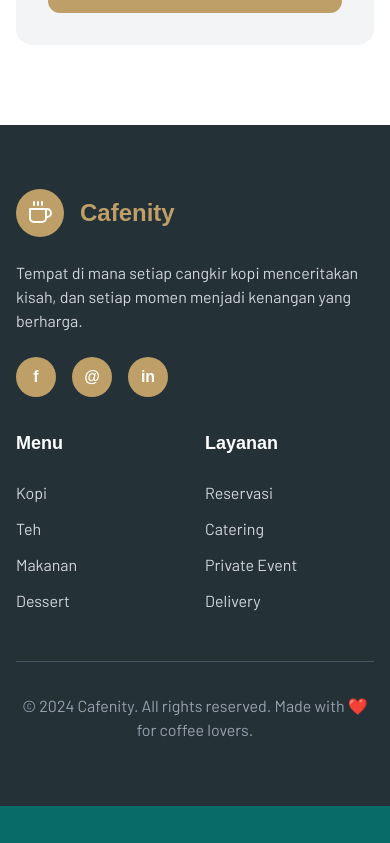
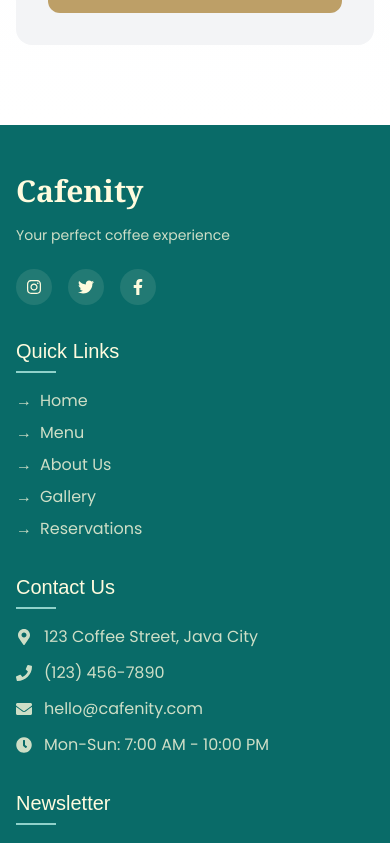
Before and after one commit to IkyPtr/cafenity-frontend, a React (Vite) app: page / in a window 390 px wide. Shown: the part 7135-7978 px from the top of the page. Built offline with nearby package versions, Linux system fonts and the light colour scheme; a web font is replaced by a local one.

Commit message:
modifikasi vercel 1

```diff
--- a/src/App.jsx
+++ b/src/App.jsx
@@ -2,8 +2,8 @@ import React from "react";
 import "./assets/tailwind.css";
 import { Route, Routes } from "react-router-dom";
 import { Suspense } from "react";
-import MenuPage from "./pages/MenuPage";
-import ReservationPage from "./pages/ReservationPage";
+// import MenuPage from "./pages/MenuPage";
+// import ReservationPage from "./pages/ReservationPage";
 const CoffeeLoading = React.lazy(() => import("./components/CoffeeLoading"));
 
 const GuestLayout = React.lazy(() => import("./layouts/GuestLayout"));
@@ -13,6 +13,10 @@ const HomeGuest = React.lazy(() => import("./pages/HomeGuest"));
 const Contact = React.lazy(() => import("./Pages/Contact"));
 
 const About = React.lazy(() => import("./Pages/AboutPage"));
+
+const MenuPage = React.lazy(() => import("./Pages/MenuPage"));
+
+const ReservationPage = React.lazy(() => import("./Pages/ReservationPage"));
 
 function App() {
   return (
--- a/src/Pages/HomeGuest.jsx
+++ b/src/Pages/HomeGuest.jsx
@@ -530,67 +530,7 @@ const TestimonialSection = () => {
   );
 };
 
-const FooterSection = () => {
-  return (
-    <footer className="bg-[#243137] text-white py-16">
-      <div className="max-w-7xl mx-auto px-4 sm:px-6 lg:px-8">
-        <div className="grid md:grid-cols-4 gap-8">
-          <div className="col-span-2">
-            <div className="flex items-center mb-6">
-              <div className="w-12 h-12 bg-[#bd9f67] rounded-full flex items-center justify-center mr-4">
-                <FiCoffee className="w-6 h-6 text-white" />
-              </div>
-              <h3 className="text-2xl font-bold text-[#bd9f67] font-poppins">
-                Cafenity
-              </h3>
-            </div>
-            <p className="text-gray-300 mb-6 font-barlow max-w-md">
-              Tempat di mana setiap cangkir kopi menceritakan kisah, dan setiap
-              momen menjadi kenangan yang berharga.
-            </p>
-            <div className="flex space-x-4">
-              <div className="w-10 h-10 bg-[#bd9f67] rounded-full flex items-center justify-center cursor-pointer hover:bg-[#bd9f67]/80 transition-colors">
-                <span className="text-white font-bold">f</span>
-              </div>
-              <div className="w-10 h-10 bg-[#bd9f67] rounded-full flex items-center justify-center cursor-pointer hover:bg-[#bd9f67]/80 transition-colors">
-                <span className="text-white font-bold">@</span>
-              </div>
-              <div className="w-10 h-10 bg-[#bd9f67] rounded-full flex items-center justify-center cursor-pointer hover:bg-[#bd9f67]/80 transition-colors">
-                <span className="text-white font-bold">in</span>
-              </div>
-            </div>
-          </div>
 
-          <div>
-            <h4 className="text-lg font-bold mb-6 font-poppins">Menu</h4>
-            <ul className="space-y-3 font-barlow">
-              <li><a href="#" className="text-gray-300 hover:text-[#bd9f67] transition-colors">Kopi</a></li>
-              <li><a href="#" className="text-gray-300 hover:text-[#bd9f67] transition-colors">Teh</a></li>
-              <li><a href="#" className="text-gray-300 hover:text-[#bd9f67] transition-colors">Makanan</a></li>
-              <li><a href="#" className="text-gray-300 hover:text-[#bd9f67] transition-colors">Dessert</a></li>
-            </ul>
-          </div>
-
-          <div>
-            <h4 className="text-lg font-bold mb-6 font-poppins">Layanan</h4>
-            <ul className="space-y-3 font-barlow">
-              <li><a href="#" className="text-gray-300 hover:text-[#bd9f67] transition-colors">Reservasi</a></li>
-              <li><a href="#" className="text-gray-300 hover:text-[#bd9f67] transition-colors">Catering</a></li>
-              <li><a href="#" className="text-gray-300 hover:text-[#bd9f67] transition-colors">Private Event</a></li>
-              <li><a href="#" className="text-gray-300 hover:text-[#bd9f67] transition-colors">Delivery</a></li>
-            </ul>
-          </div>
-        </div>
-
-        <div className="border-t border-gray-600 mt-12 pt-8 text-center">
-          <p className="text-gray-400 font-barlow">
-            © 2024 Cafenity. All rights reserved. Made with ❤️ for coffee lovers.
-          </p>
-        </div>
-      </div>
-    </footer>
-  );
-};
 
 export default function HomeGuest() {
   return (
@@ -601,7 +541,7 @@ export default function HomeGuest() {
       <MenuPreviewSection />
       <TestimonialSection />
       <ContactSection />
-      <FooterSection />
+
     </div>
   );
 }
```
